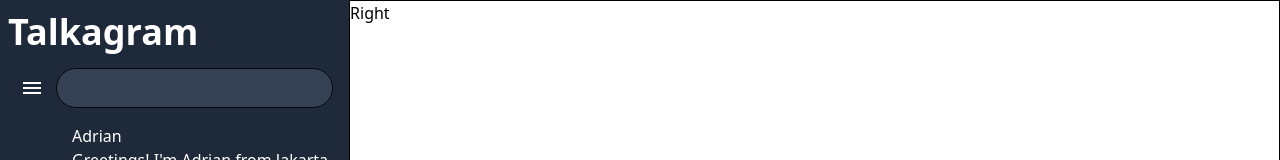
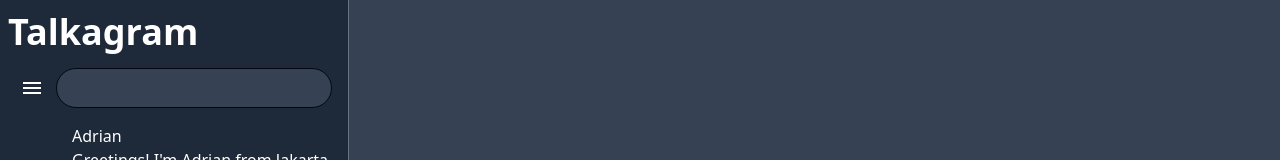
Before and after one commit to elazsyahranie/talkagram_frontend_v2, a React (Vite) app: page /home in a window 1280 px wide. Shown: the top 160 px of the page. Built offline with nearby package versions, Linux system fonts and the light colour scheme; some icons are missing.

Commit message:
chatslist section with border, chat window with background color

```diff
--- a/src/pages/home/home.tsx
+++ b/src/pages/home/home.tsx
@@ -2,7 +2,7 @@
 import './home.css';
 
 function Home() {
-  const chatBoxes = [
+  const chatsList = [
     { name: 'Adrian', city: 'Jakarta' },
     { name: 'Maya', city: 'Bandung' },
     { name: 'Ethan', city: 'Surabaya' },
@@ -18,7 +18,7 @@
   return (
     <>
       <div className="flex h-screen">
-        <div className="w-[30%] h-screen text-white bg-gray-800 overflow-hidden">
+        <div className="w-[30%] h-screen text-white bg-gray-800 border-r border-gray-500 overflow-hidden">
           <h1 className="text-4xl ms-2 my-3 font-semibold">Talkagram</h1>
           <div className="flex ms-2 me-4">
             <InlineIcon
@@ -39,7 +39,7 @@
           <div className="h-screen ms-2 chatBoxContainer overflow-y-scroll">
             <div>
               {/* h16 */}
-              {chatBoxes.map((item, index) => {
+              {chatsList.map((item, index) => {
                 return (
                   <div
                     key={index}
@@ -63,9 +63,7 @@
             </div>
           </div>
         </div>
-        <div className="w-[80%] border">
-          <h1>Right</h1>
-        </div>
+        <div className="w-[80%] bg-gray-700">{/* <h1>Right</h1> */}</div>
       </div>
     </>
   );
```
